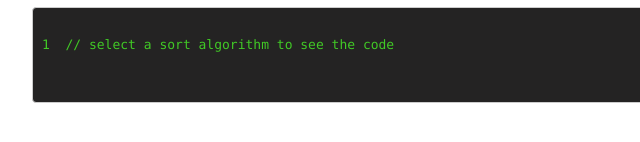
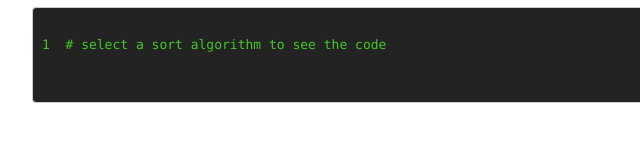
Before and after one commit to btror/sorting-visualization-website, a plain HTML site: page index.html in a window 1280 px wide. Shown: the part 1214-1356 px from the top of the page, 216-856 px from the left. Drawn offline with nearby package versions, Linux system fonts and the light colour scheme.

Commit message:
Update index.html

```diff
--- a/index.html
+++ b/index.html
@@ -86,7 +86,7 @@
                     <h1 id="title-code">Python</h1>
                     <pre>
                         <code id="code-python">
-1  // select a sort algorithm to see the code
+1  # select a sort algorithm to see the code
                         </code>
                     </pre>
                 </div>
```
